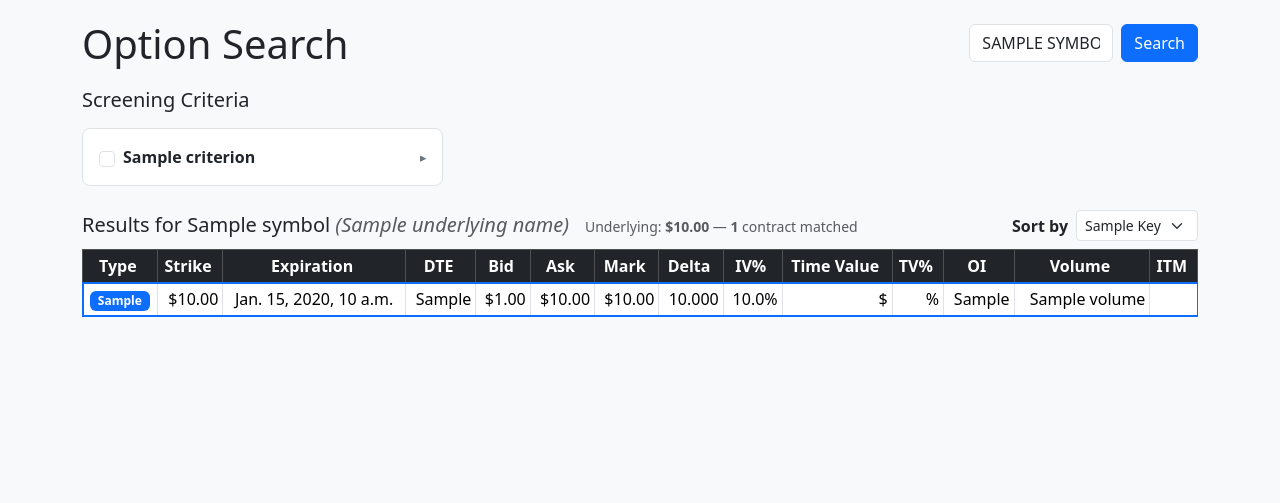
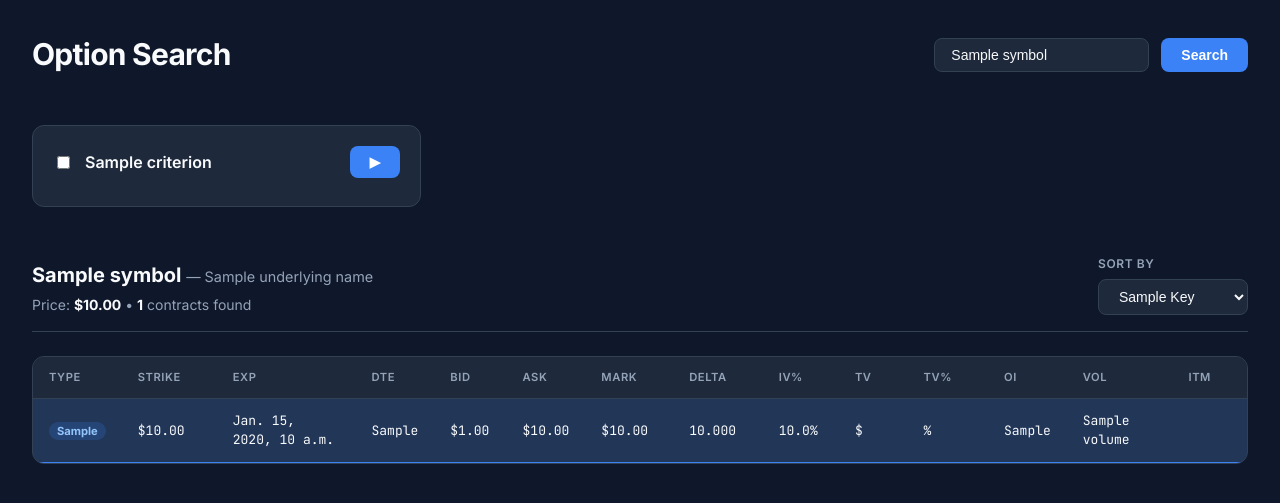
Before and after one commit to kentprimrose/option-search, a Django app: template src/screener/templates/screener/index.html in a window 1280 px wide. Shown: the top 503 px of the page. Run offline with Django 4.2, Linux system fonts and the light colour scheme; the template is opened without the code that fills it: most values are stand-ins (such as "Sample title", 1, 10 or a date in 2020).

Commit message:
Modern look (dark)

```diff
--- a/src/screener/templates/screener/index.html
+++ b/src/screener/templates/screener/index.html
@@ -4,89 +4,310 @@
   <meta charset="utf-8">
   <meta name="viewport" content="width=device-width, initial-scale=1">
   <title>Option Search{% if symbol %} — {{ symbol }}{% endif %}</title>
-  <link href="https://cdn.jsdelivr.net/npm/bootstrap@5.3.3/dist/css/bootstrap.min.css"
-        rel="stylesheet"
-        integrity="sha384-QWTKZyjpPEjISv5WaRU9OFeRpok6YctnYmDr5pNlyT2bRjXh0JMhjY6hW+ALEwIH"
-        crossorigin="anonymous">
+  <link rel="preconnect" href="https://fonts.googleapis.com">
+  <link rel="preconnect" href="https://fonts.gstatic.com" crossorigin>
+  <link href="https://fonts.googleapis.com/css2?family=Inter:wght@400;500;600;700&family=JetBrains+Mono:wght@400;500&display=swap" rel="stylesheet">
   <style>
-    body { background: #f8f9fa; }
-    .criteria-card { border: 1px solid #dee2e6; border-radius: .5rem; background: #fff; }
-    .criteria-body { display: none; }
-    .criteria-body.expanded { display: block; }
-    .criteria-params { display: none; }
-    .criteria-params.visible { display: block; }
-    .criteria-chevron { background: none; border: none; padding: 0; line-height: 1; color: #6c757d; font-size: .8rem; flex-shrink: 0; }
-    .table-sm td, .table-sm th { vertical-align: middle; }
-    .badge-put { background-color: #dc3545; }
-    .badge-call { background-color: #0d6efd; }
-    .itm-row { background-color: #fff3cd; }
-    #results-scroll { max-height: 60vh; overflow-y: auto; }
-    #results-table thead th { cursor: pointer; user-select: none; white-space: nowrap; position: sticky; top: 0; z-index: 2; background-color: #212529; }
-    #results-table thead th:hover { background-color: #495057; }
-    .sort-ind { font-size: .7em; opacity: .75; }
-    .atm-row { outline: 2px solid #0d6efd; outline-offset: -1px; }
+    :root {
+      --bg-color: #0f172a;
+      --card-bg: #1e293b;
+      --text-main: #f8fafc;
+      --text-muted: #94a3b8;
+      --accent: #3b82f6;
+      --accent-hover: #2563eb;
+      --border: #334155;
+      --danger: #ef4444;
+      --success: #22c55e;
+      --warning: #f59e0b;
+      --font-sans: 'Inter', system-ui, -apple-system, sans-serif;
+      --font-mono: 'JetBrains Mono', monospace;
+    }
+
+    * { box-sizing: border-box; }
+    body {
+      margin: 0;
+      font-family: var(--font-sans);
+      background-color: var(--bg-color);
+      color: var(--text-main);
+      line-height: 1.5;
+      -webkit-font-smoothing: antialiased;
+    }
+
+    .container {
+      max-width: 1400px;
+      margin: 0 auto;
+      padding: 2rem;
+    }
+
+    header {
+      display: flex;
+      justify-content: space-between;
+      align-items: center;
+      margin-bottom: 3rem;
+    }
+
+    h1 {
+      font-size: 1.875rem;
+      font-weight: 700;
+      letter-spacing: -0.025em;
+      margin: 0;
+    }
+
+    .search-group {
+      display: flex;
+      gap: 0.75rem;
+    }
+
+    input, select {
+      background: var(--card-bg);
+      border: 1px solid var(--border);
+      color: var(--text-main);
+      padding: 0.5rem 1rem;
+      border-radius: 0.5rem;
+      font-size: 0.875rem;
+      outline: none;
+      transition: border-color 0.2s;
+    }
+
+    input:focus, select:focus {
+      border-color: var(--accent);
+    }
+
+    button {
+      background: var(--accent);
+      color: white;
+      border: none;
+      padding: 0.5rem 1.25rem;
+      border-radius: 0.5rem;
+      font-weight: 600;
+      font-size: 0.875rem;
+      cursor: pointer;
+      transition: background 0.2s;
+    }
+
+    button:hover { background: var(--accent-hover); }
+
+    .grid {
+      display: grid;
+      grid-template-columns: repeat(auto-fill, minmax(320px, 1fr));
+      gap: 1.5rem;
+      margin-bottom: 3rem;
+      align-items: start;
+    }
+
+    .card {
+      background: var(--card-bg);
+      border: 1px solid var(--border);
+      border-radius: 0.75rem;
+      padding: 1.25rem;
+      transition: transform 0.2s, border-color 0.2s;
+    }
+
+    .card:hover { border-color: var(--accent); }
+
+    .card-header {
+      display: flex;
+      align-items: center;
+      gap: 0.75rem;
+      margin-bottom: 0.5rem;
+    }
+
+    .card-title {
+      font-weight: 600;
+      font-size: 1rem;
+      flex-grow: 1;
+      cursor: pointer;
+    }
+
+    .card-summary {
+      font-weight: 400;
+      font-size: 0.8125rem;
+      color: var(--text-muted);
+      margin-left: 0.5rem;
+    }
+
+    .card-description {
+      font-size: 0.8125rem;
+      color: var(--text-muted);
+      margin-bottom: 1rem;
+    }
+
+    .params-grid {
+      display: grid;
+      gap: 1rem;
+      padding-top: 1rem;
+      border-top: 1px solid var(--border);
+    }
+
+    .form-field label {
+      display: block;
+      font-size: 0.75rem;
+      font-weight: 600;
+      text-transform: uppercase;
+      letter-spacing: 0.05em;
+      color: var(--text-muted);
+      margin-bottom: 0.375rem;
+    }
+
+    .form-field input, .form-field select {
+      width: 100%;
+    }
+
+    .results-header {
+      display: flex;
+      justify-content: space-between;
+      align-items: flex-end;
+      margin-bottom: 1.5rem;
+      padding-bottom: 1rem;
+      border-bottom: 1px solid var(--border);
+    }
+
+    .results-info h2 {
+      font-size: 1.25rem;
+      margin: 0 0 0.25rem 0;
+    }
+
+    .stats {
+      font-size: 0.875rem;
+      color: var(--text-muted);
+    }
+
+    .stats strong { color: var(--text-main); }
+
+    .table-container {
+      background: var(--card-bg);
+      border: 1px solid var(--border);
+      border-radius: 0.75rem;
+      overflow: auto;
+      max-height: 70vh;
+    }
+
+    table {
+      width: 100%;
+      border-collapse: collapse;
+      font-size: 0.8125rem;
+      text-align: left;
+    }
+
+    th {
+      background: #1e293b;
+      padding: 0.75rem 1rem;
+      font-weight: 600;
+      color: var(--text-muted);
+      text-transform: uppercase;
+      letter-spacing: 0.05em;
+      font-size: 0.7rem;
+      position: sticky;
+      top: 0;
+      z-index: 10;
+      border-bottom: 1px solid var(--border);
+      cursor: pointer;
+      white-space: nowrap;
+    }
+
+    th:hover { color: var(--text-main); }
+
+    td {
+      padding: 0.75rem 1rem;
+      border-bottom: 1px solid var(--border);
+      font-family: var(--font-mono);
+    }
+
+    tr:hover td { background: #334155; }
+
+    .badge {
+      font-family: var(--font-sans);
+      padding: 0.125rem 0.5rem;
+      border-radius: 9999px;
+      font-size: 0.7rem;
+      font-weight: 700;
+    }
+
+    .badge-put { background: rgba(239, 68, 68, 0.2); color: #fca5a5; }
+    .badge-call { background: rgba(59, 130, 246, 0.2); color: #93c5fd; }
+
+    .itm-row td { color: #fcd34d; }
+    .atm-row td { background: rgba(59, 130, 246, 0.15); border-top: 1px solid var(--accent); border-bottom: 1px solid var(--accent); }
+
+    .alert {
+      padding: 1rem;
+      border-radius: 0.5rem;
+      margin-bottom: 2rem;
+      font-size: 0.875rem;
+    }
+
+    .alert-danger { background: rgba(239, 68, 68, 0.1); border: 1px solid var(--danger); color: #fca5a5; }
+    .alert-info { background: rgba(59, 130, 246, 0.1); border: 1px solid var(--accent); color: #93c5fd; }
+
+    .sort-icon {
+      display: inline-block;
+      width: 1rem;
+      margin-left: 0.25rem;
+      font-size: 0.6rem;
+    }
+
+    ::-webkit-scrollbar { width: 8px; height: 8px; }
+    ::-webkit-scrollbar-track { background: var(--bg-color); }
+    ::-webkit-scrollbar-thumb { background: var(--border); border-radius: 4px; }
+    ::-webkit-scrollbar-thumb:hover { background: var(--text-muted); }
+
+    .hidden { display: none !important; }
+
+    @media (max-width: 768px) {
+      header { flex-direction: column; align-items: flex-start; gap: 1.5rem; }
+      .search-group { width: 100%; }
+      .search-group input { flex-grow: 1; }
+    }
   </style>
 </head>
 <body>
-<div class="container py-4">
+<div class="container">
 
   <form method="post" id="search-form">
     {% csrf_token %}
 
-    <!-- ── Title & search bar ────────────────────────────────── -->
-    <div class="d-flex align-items-start justify-content-between mb-4">
-      <h1 class="mb-0 lh-1">Option Search</h1>
-      <div class="d-flex align-items-end gap-2">
+    <header>
+      <h1>Option Search</h1>
+      <div class="search-group">
         <input type="text" id="symbol" name="symbol"
-               class="form-control text-uppercase"
-               placeholder="e.g. AAPL"
+               class="text-uppercase"
+               placeholder="TICKER (e.g. NVDA)"
                value="{{ symbol }}"
-               style="width: 9rem;"
                autocomplete="off"
                required>
-        <button type="submit" class="btn btn-primary">Search</button>
+        <button type="submit">Search</button>
       </div>
+    </header>
+
+    <div class="grid">
+      {% for criterion in criteria %}
+      <div class="card">
+        <div class="card-header">
+          <input
+            type="checkbox"
+            id="enable_{{ criterion.id }}"
+            name="{{ criterion.enable_field_name }}"
+            class="criteria-toggle"
+            data-target="params_{{ criterion.id }}"
+            {% if criterion.enable_field_name in form_data %}checked{% endif %}>
+          <label for="enable_{{ criterion.id }}" class="card-title">
+            {{ criterion.name }}<span class="card-summary" id="summary_{{ criterion.id }}"></span>
+          </label>
+          <button type="button" class="collapse-btn" data-target="body_{{ criterion.id }}" aria-label="Toggle">▶</button>
         </div>
 
-    <!-- ── Criteria ──────────────────────────────────────────── -->
-    <h5 class="mb-3">Screening Criteria</h5>
-    <div class="row row-cols-1 row-cols-md-2 row-cols-xl-3 g-3 mb-4">
-      {% for criterion in criteria %}
-      <div class="col">
-        <div class="criteria-card p-3">
-          <!-- ── Header row: always visible ── -->
-          <div class="d-flex align-items-center gap-2">
-            <input
-              type="checkbox"
-              class="form-check-input flex-shrink-0 criteria-toggle"
-              id="enable_{{ criterion.id }}"
-              name="{{ criterion.enable_field_name }}"
-              data-target="params_{{ criterion.id }}"
-              {% if criterion.enable_field_name in form_data %}checked{% endif %}>
-            <label for="enable_{{ criterion.id }}" class="form-check-label fw-semibold flex-grow-1 mb-0" style="cursor:pointer;">
-              {{ criterion.name }}
-            </label>
-            <button type="button"
-                    class="criteria-chevron criteria-expand"
-                    data-target="body_{{ criterion.id }}"
-                    aria-label="expand">▸</button>
-          </div>
-
-          <!-- ── Collapsible body: description + params ── -->
-          <div id="body_{{ criterion.id }}" class="criteria-body mt-2">
-            <small class="text-muted d-block mb-2">{{ criterion.description }}</small>
+        <div id="body_{{ criterion.id }}" class="card-body hidden">
+          <p class="card-description">{{ criterion.description }}</p>
 
           {% if criterion.form_fields %}
-            <div id="params_{{ criterion.id }}"
-                 class="criteria-params{% if criterion.enable_field_name in form_data %} visible{% endif %}">
+          <div id="params_{{ criterion.id }}" class="params-grid {% if criterion.enable_field_name not in form_data %}hidden{% endif %}">
             {% for field in criterion.form_fields %}
-              <div class="mb-2">
-                <label for="{{ field.name }}" class="form-label form-label-sm mb-1">{{ field.label }}</label>
+            <div class="form-field">
+              <label for="{{ field.name }}">{{ field.label }}</label>
               {% if field.field_type == "select" %}
-                  <select id="{{ field.name }}" name="{{ field.name }}" class="form-select form-select-sm">
+                <select id="{{ field.name }}" name="{{ field.name }}">
                   {% for val, label in field.choices %}
-                      <option value="{{ val }}"
-                        {% if val == field.default %}selected{% endif %}>
+                    <option value="{{ val }}" {% if val == field.default %}selected{% endif %}>
                       {{ label }}
                     </option>
                   {% endfor %}
@@ -96,7 +317,6 @@
                   type="{{ field.field_type }}"
                   id="{{ field.name }}"
                   name="{{ field.name }}"
-                    class="form-control form-control-sm"
                   {% if field.min is not None %}min="{{ field.min }}"{% endif %}
                   {% if field.max is not None %}max="{{ field.max }}"{% endif %}
                   step="{{ field.step }}"
@@ -107,34 +327,29 @@
           </div>
           {% endif %}
         </div>
-
-        </div>
       </div>
       {% endfor %}
     </div>
-
   </form>
 
-  <!-- ── Error ─────────────────────────────────────────────── -->
   {% if error %}
-  <div class="alert alert-danger" role="alert">
+  <div class="alert alert-danger">
     <strong>Error:</strong> {{ error }}
   </div>
   {% endif %}
 
-  <!-- ── Results ───────────────────────────────────────────── -->
   {% if options is not None %}
-  <div class="d-flex align-items-baseline justify-content-between mb-2">
-    <div class="d-flex align-items-baseline gap-3">
-      <h5 class="mb-0">Results for {{ symbol }}{% if underlying_name %} <span class="fw-normal text-muted fst-italic">({{ underlying_name }})</span>{% endif %}</h5>
-      <span class="text-muted small">
-        {% if underlying_price %}Underlying: <strong>${{ underlying_price|floatformat:2 }}</strong> &mdash; {% endif %}
-        <strong>{{ result_count }}</strong> contract{{ result_count|pluralize }} matched
-      </span>
+  <div class="results-header">
+    <div class="results-info">
+      <h2>{{ symbol }} {% if underlying_name %}<small style="color: var(--text-muted); font-weight: 400; font-size: 0.9rem;">— {{ underlying_name }}</small>{% endif %}</h2>
+      <div class="stats">
+        {% if underlying_price %}Price: <strong>${{ underlying_price|floatformat:2 }}</strong> &bull; {% endif %}
+        <strong>{{ result_count }}</strong> contracts found
       </div>
-    <div class="d-flex align-items-center gap-2 flex-shrink-0 text-nowrap">
-      <label for="sort_by" class="form-label fw-semibold mb-0">Sort by</label>
-      <select id="sort_by" name="sort_by" class="form-select form-select-sm" form="search-form">
+    </div>
+    <div class="form-field" style="margin-bottom: 0; min-width: 150px;">
+      <label for="sort_by">Sort By</label>
+      <select id="sort_by" name="sort_by" form="search-form" onchange="this.form.submit()">
         {% for key in sort_options %}
           <option value="{{ key }}" {% if sort_by == key %}selected{% endif %}>{{ key|title }}</option>
         {% endfor %}
@@ -143,97 +358,136 @@
   </div>
 
   {% if options %}
-  <div class="table-responsive" id="results-scroll">
-    <table class="table table-sm table-hover table-bordered align-middle" id="results-table">
-      <thead class="table-dark">
+  <div class="table-container">
+    <table id="results-table">
+      <thead>
         <tr>
-          <th class="text-center" title="Put or Call">Type</th>
-          <th class="text-center" title="Option strike price">Strike</th>
-          <th class="text-center" title="Expiration date">Expiration</th>
-          <th class="text-center" title="Days to expiration">DTE</th>
-          <th class="text-center" title="Current bid price">Bid</th>
-          <th class="text-center" title="Current ask price">Ask</th>
-          <th class="text-center" title="Mid-point of bid/ask spread">Mark</th>
-          <th class="text-center" title="Rate of change in option price per $1 move in the underlying (negative for puts)">Delta</th>
-          <th class="text-center" title="Implied volatility as a percentage">IV%</th>
-          <th class="text-center" title="Portion of the option premium above intrinsic value">Time Value</th>
-          <th class="text-center" title="Time value as a percentage of the underlying price">TV%</th>
-          <th class="text-center" title="Total number of outstanding open contracts">OI</th>
-          <th class="text-center" title="Number of contracts traded today">Volume</th>
-          <th class="text-center" title="Whether the option is in the money">ITM</th>
+          <th class="text-center">Type</th>
+          <th>Strike</th>
+          <th>Exp</th>
+          <th>DTE</th>
+          <th>Bid</th>
+          <th>Ask</th>
+          <th>Mark</th>
+          <th>Delta</th>
+          <th>IV%</th>
+          <th>TV</th>
+          <th>TV%</th>
+          <th>OI</th>
+          <th>Vol</th>
+          <th>ITM</th>
         </tr>
       </thead>
       <tbody>
         {% for opt in options %}
         <tr{% if opt.inTheMoney %} class="itm-row"{% endif %}>
-          <td class="text-center">
+          <td style="text-align: center;">
             <span class="badge {% if opt.putCall == 'PUT' %}badge-put{% else %}badge-call{% endif %}">
               {{ opt.putCall }}
             </span>
           </td>
-          <td class="text-end">${{ opt.strikePrice|floatformat:2 }}</td>
-          <td class="text-center">{{ opt.expirationDate }}</td>
-          <td class="text-end">{{ opt.daysToExpiration }}</td>
-          <td class="text-end">${{ opt.bid|floatformat:2 }}</td>
-          <td class="text-end">${{ opt.ask|floatformat:2 }}</td>
-          <td class="text-end">${{ opt.mark|floatformat:2 }}</td>
-          <td class="text-end">{{ opt.delta|floatformat:3 }}</td>
-          <td class="text-end">{{ opt.volatility|floatformat:1 }}%</td>
-          <td class="text-end">${{ opt.timeValue|floatformat:2 }}</td>
-          <td class="text-end">{{ opt.timeValuePct|floatformat:2 }}%</td>
-          <td class="text-end">{{ opt.openInterest }}</td>
-          <td class="text-end">{{ opt.volume }}</td>
-          <td class="text-center">{% if opt.inTheMoney %}&#10003;{% endif %}</td>
+          <td>${{ opt.strikePrice|floatformat:2 }}</td>
+          <td>{{ opt.expirationDate }}</td>
+          <td>{{ opt.daysToExpiration }}</td>
+          <td>${{ opt.bid|floatformat:2 }}</td>
+          <td>${{ opt.ask|floatformat:2 }}</td>
+          <td>${{ opt.mark|floatformat:2 }}</td>
+          <td>{{ opt.delta|floatformat:3 }}</td>
+          <td>{{ opt.volatility|floatformat:1 }}%</td>
+          <td>${{ opt.timeValue|floatformat:2 }}</td>
+          <td>{{ opt.timeValuePct|floatformat:2 }}%</td>
+          <td>{{ opt.openInterest }}</td>
+          <td>{{ opt.volume }}</td>
+          <td style="text-align: center;">{% if opt.inTheMoney %}✓{% endif %}</td>
         </tr>
         {% endfor %}
       </tbody>
     </table>
   </div>
   {% else %}
-  <div class="alert alert-info">No options matched the selected criteria.</div>
+  <div class="alert alert-info">No contracts match your current filters.</div>
   {% endif %}
   {% endif %}
 
 </div>
 
 <script>
-  // Expand/collapse criteria body when chevron is clicked
-  document.querySelectorAll('.criteria-expand').forEach(function(btn) {
-    var body = document.getElementById(btn.dataset.target);
-    // Sync initial chevron direction
-    btn.textContent = body && body.classList.contains('expanded') ? '▾' : '▸';
-    btn.addEventListener('click', function() {
-      if (!body) return;
-      var expanded = body.classList.toggle('expanded');
-      btn.textContent = expanded ? '▾' : '▸';
+  // Card summary: show active field values after card title
+  function updateCardSummary(card) {
+    var cb = card.querySelector('.criteria-toggle');
+    var summaryEl = card.querySelector('.card-summary');
+    if (!summaryEl) return;
+    if (!cb || !cb.checked) {
+      summaryEl.textContent = '';
+      return;
+    }
+    var params = card.querySelector('.params-grid');
+    if (!params) {
+      summaryEl.textContent = '';
+      return;
+    }
+    var parts = [];
+    params.querySelectorAll('input, select').forEach(function(el) {
+      if (el.value !== '' && el.value !== null) {
+        var opt = el.tagName === 'SELECT' ? el.options[el.selectedIndex] : null;
+        parts.push(opt ? opt.text : el.value);
+      }
+    });
+    summaryEl.textContent = parts.length ? '— ' + parts.join(', ') : '';
+  }
+
+  document.querySelectorAll('.card').forEach(function(card) {
+    card.querySelectorAll('input:not(.criteria-toggle), select').forEach(function(el) {
+      el.addEventListener('change', function() { updateCardSummary(card); });
+      el.addEventListener('input', function() { updateCardSummary(card); });
     });
   });
 
-  // Toggle parameter sections when criteria checkboxes are clicked
+  // Toggle card body visibility
+  document.querySelectorAll('.collapse-btn').forEach(function(btn) {
+    btn.addEventListener('click', function() {
+      var body = document.getElementById(this.dataset.target);
+      if (body) {
+        var isHidden = body.classList.toggle('hidden');
+        this.textContent = isHidden ? '▶' : '▼';
+      }
+    });
+  });
+
+  // Toggle parameter sections visibility based on checkbox
   document.querySelectorAll('.criteria-toggle').forEach(function(cb) {
     cb.addEventListener('change', function() {
       var params = document.getElementById(this.dataset.target);
       if (params) {
-        params.classList.toggle('visible', this.checked);
+        params.classList.toggle('hidden', !this.checked);
+        // Automatically expand the card when enabled
+        if (this.checked) {
+          var body = params.closest('.card-body');
+          if (body) {
+            body.classList.remove('hidden');
+            var btn = body.parentElement.querySelector('.collapse-btn');
+            if (btn) btn.textContent = '▼';
           }
+        }
+      }
+      updateCardSummary(this.closest('.card'));
     });
   });
 
-  // Restore select values from form POST data
-  // (Django template can't easily do dict lookups with dynamic keys for selects,
-  //  so we pass the raw form values as JSON and fix them up in JS.)
+  // Restore form values and expand active cards
   var formData = {{ form_data_json|safe }};
   Object.keys(formData).forEach(function(name) {
     var el = document.querySelector('[name="' + name + '"]');
-    if (el && el.tagName === 'SELECT') {
+    if (el) {
+      if (el.tagName === 'SELECT' || el.type === 'number' || el.type === 'text') {
         el.value = formData[name];
       }
-    if (el && el.type === 'number' && formData[name] !== '') {
-      el.value = formData[name];
     }
   });
+  // Update summaries after form values are restored
+  document.querySelectorAll('.card').forEach(function(card) { updateCardSummary(card); });
 
-  // ── Sortable results table ──────────────────────────────────
+  // Sortable table logic
   (function () {
     var table = document.getElementById('results-table');
     if (!table) return;
@@ -241,23 +495,17 @@
     var headers = Array.from(table.querySelectorAll('thead th'));
     var sortCol = -1, sortAsc = true;
 
-    // Wrap each header label and append an indicator span
     headers.forEach(function (th, idx) {
-      var label = th.textContent;
-      th.innerHTML =
-        '<span class="col-label">' + label + '</span>' +
-        '<span class="sort-ind ms-1"></span>';
+      th.innerHTML += '<span class="sort-icon"></span>';
       th.addEventListener('click', function () {
         if (sortCol === idx) sortAsc = !sortAsc;
         else { sortCol = idx; sortAsc = true; }
         sortTable(idx, sortAsc);
         updateIndicators();
-        markAndScrollATM();
       });
     });
 
     function getCellValue(row, idx) {
-      // Strip currency/percent/check symbols; parse as number when possible
       var text = row.cells[idx].textContent.trim().replace(/[$%,\u2713]/g, '');
       var num = parseFloat(text);
       return isNaN(num) ? text.toLowerCase() : num;
@@ -271,48 +519,34 @@
         var vb = getCellValue(b, col);
         if (typeof va === 'string' && typeof vb === 'string')
           return asc ? va.localeCompare(vb) : vb.localeCompare(va);
-        if (va < vb) return asc ? -1 : 1;
-        if (va > vb) return asc ? 1 : -1;
-        return 0;
+        return asc ? (va - vb) : (vb - va);
       });
       rows.forEach(function (r) { tbody.appendChild(r); });
     }
 
     function updateIndicators() {
       headers.forEach(function (th, idx) {
-        var ind = th.querySelector('.sort-ind');
-        if (ind) ind.textContent = idx === sortCol ? (sortAsc ? '▲' : '▼') : '';
+        var icon = th.querySelector('.sort-icon');
+        icon.textContent = idx === sortCol ? (sortAsc ? '▲' : '▼') : '';
       });
     }
 
-    // ── ATM row highlighting & scroll ───────────────────────────
+    // ATM Highlighting
     var underlyingPrice = {{ underlying_price|default:0 }};
-
-    function markAndScrollATM() {
-      if (!underlyingPrice) return;
-      var tbody = table.querySelector('tbody');
-      var rows = Array.from(tbody.rows);
-      var bestRow = null, bestDiff = Infinity;
-
-      rows.forEach(function (row) {
-        row.classList.remove('atm-row');
-        var strike = parseFloat(row.cells[1].textContent.replace(/[$,]/g, ''));
-        if (!isNaN(strike)) {
+    if (underlyingPrice > 0) {
+      var rows = Array.from(table.querySelectorAll('tbody tr'));
+      var closest = null;
+      var minDiff = Infinity;
+      rows.forEach(function(row) {
+        var strike = parseFloat(row.cells[1].textContent.replace('$', ''));
         var diff = Math.abs(strike - underlyingPrice);
-          if (diff < bestDiff) { bestDiff = diff; bestRow = row; }
+        if (diff < minDiff) {
+          minDiff = diff;
+          closest = row;
         }
       });
-
-      if (bestRow) {
-        bestRow.classList.add('atm-row');
-        var container = document.getElementById('results-scroll');
-        var theadHeight = table.querySelector('thead').offsetHeight;
-        var visibleHeight = container.clientHeight - theadHeight;
-        container.scrollTop = bestRow.offsetTop - theadHeight - visibleHeight / 2 + bestRow.offsetHeight / 2;
+      if (closest) closest.classList.add('atm-row');
     }
-    }
-
-    markAndScrollATM();
   })();
 </script>
 </body>
```
Also changed, not shown: src/GEMINI.md (added, +78 -0 lines). Lines whose indentation alone changed are shown as unchanged.
